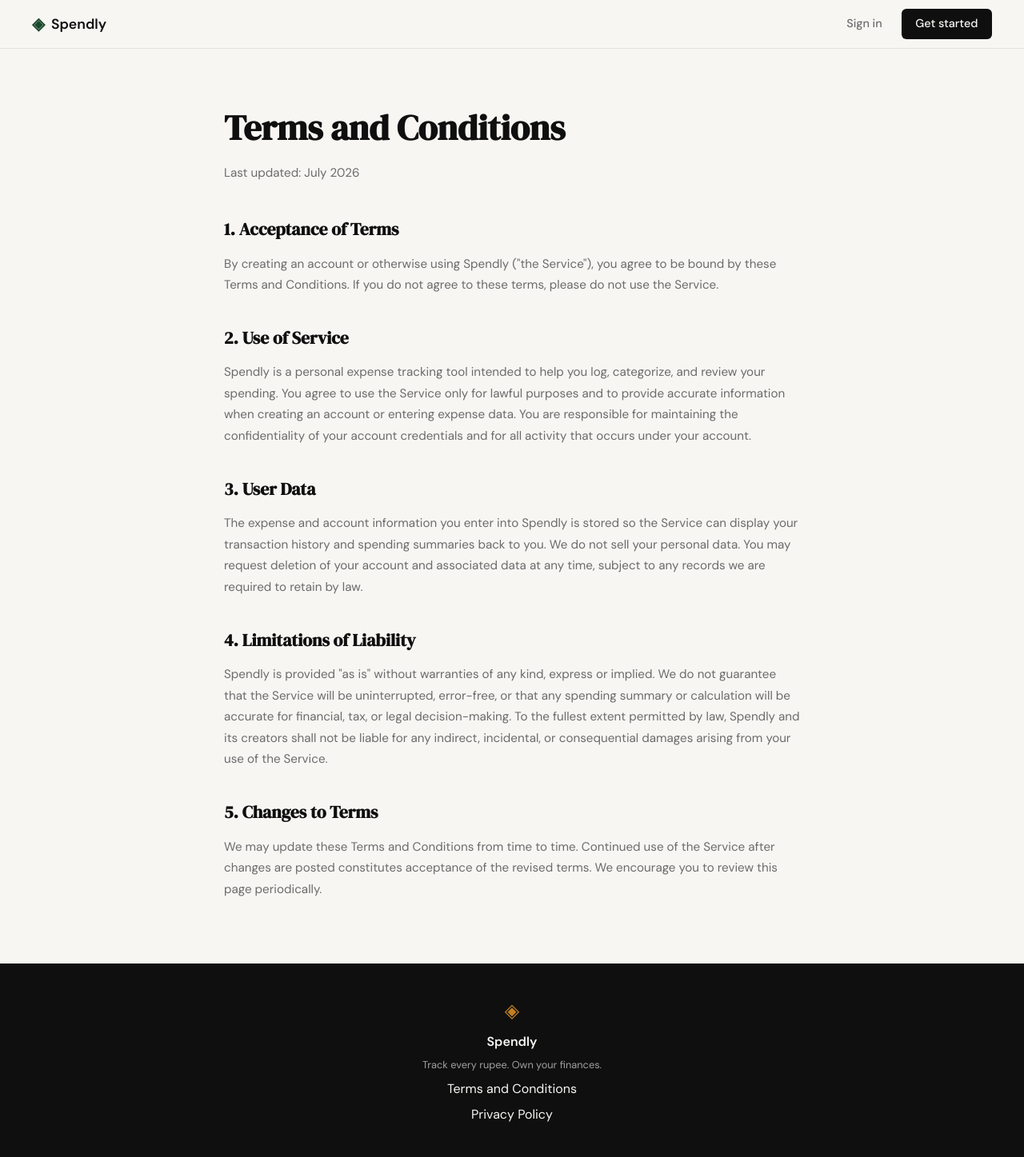
After one commit to satyendraprajapati/expence_tracker, a Flask app: page /terms in a window 1280 px wide. The commit adds this page. Shown: the whole page at 80% size. Run offline with Flask 3, Linux system fonts and the light colour scheme.

Commit message:
Add Terms and Conditions page

```diff
--- a/app.py
+++ b/app.py
@@ -20,6 +20,11 @@ def register():
 @app.route("/login")
 def login():
     return render_template("login.html")
+
+
+@app.route("/terms")
+def terms():
+    return render_template("terms.html")
 
 
 # ------------------------------------------------------------------ #
--- a/static/css/style.css
+++ b/static/css/style.css
@@ -478,6 +478,46 @@ a { color: inherit; text-decoration: none; }
 .auth-switch a:hover { text-decoration: underline; }
 
 /* ------------------------------------------------------------------ */
+/* Legal pages                                                         */
+/* ------------------------------------------------------------------ */
+
+.legal-section {
+    padding: 4rem 2rem 5rem;
+}
+
+.legal-inner {
+    max-width: 720px;
+    margin: 0 auto;
+}
+
+.legal-title {
+    font-family: var(--font-display);
+    font-size: clamp(2rem, 4vw, 2.75rem);
+    color: var(--ink);
+    margin-bottom: 0.5rem;
+}
+
+.legal-updated {
+    font-size: 0.85rem;
+    color: var(--ink-faint);
+    margin-bottom: 2.5rem;
+}
+
+.legal-inner h2 {
+    font-family: var(--font-display);
+    font-size: 1.35rem;
+    color: var(--ink);
+    margin-top: 2.25rem;
+    margin-bottom: 0.75rem;
+}
+
+.legal-inner p {
+    font-size: 0.95rem;
+    color: var(--ink-muted);
+    line-height: 1.75;
+}
+
+/* ------------------------------------------------------------------ */
 /* Footer                                                              */
 /* ------------------------------------------------------------------ */
 
--- a/templates/base.html
+++ b/templates/base.html
@@ -34,7 +34,7 @@
             <span class="brand-icon">◈</span>
             <span class="footer-name">Spendly</span>
             <p class="footer-copy">Track every rupee. Own your finances.</p>
-            <a href="#">Terms and Conditions</a>
+            <a href="{{ url_for('terms') }}">Terms and Conditions</a>
             <a href="#">Privacy Policy</a>
         </div>
     </footer>
--- /dev/null
+++ b/templates/terms.html
@@ -0,0 +1,55 @@
+{% extends "base.html" %}
+
+{% block title %}Terms and Conditions — Spendly{% endblock %}
+
+{% block content %}
+
+<section class="legal-section">
+    <div class="legal-inner">
+        <h1 class="legal-title">Terms and Conditions</h1>
+        <p class="legal-updated">Last updated: July 2026</p>
+
+        <h2>1. Acceptance of Terms</h2>
+        <p>
+            By creating an account or otherwise using Spendly ("the Service"), you agree to be
+            bound by these Terms and Conditions. If you do not agree to these terms, please do
+            not use the Service.
+        </p>
+
+        <h2>2. Use of Service</h2>
+        <p>
+            Spendly is a personal expense tracking tool intended to help you log, categorize,
+            and review your spending. You agree to use the Service only for lawful purposes and
+            to provide accurate information when creating an account or entering expense data.
+            You are responsible for maintaining the confidentiality of your account credentials
+            and for all activity that occurs under your account.
+        </p>
+
+        <h2>3. User Data</h2>
+        <p>
+            The expense and account information you enter into Spendly is stored so the Service
+            can display your transaction history and spending summaries back to you. We do not
+            sell your personal data. You may request deletion of your account and associated
+            data at any time, subject to any records we are required to retain by law.
+        </p>
+
+        <h2>4. Limitations of Liability</h2>
+        <p>
+            Spendly is provided "as is" without warranties of any kind, express or implied. We
+            do not guarantee that the Service will be uninterrupted, error-free, or that any
+            spending summary or calculation will be accurate for financial, tax, or legal
+            decision-making. To the fullest extent permitted by law, Spendly and its creators
+            shall not be liable for any indirect, incidental, or consequential damages arising
+            from your use of the Service.
+        </p>
+
+        <h2>5. Changes to Terms</h2>
+        <p>
+            We may update these Terms and Conditions from time to time. Continued use of the
+            Service after changes are posted constitutes acceptance of the revised terms. We
+            encourage you to review this page periodically.
+        </p>
+    </div>
+</section>
+
+{% endblock %}
```
